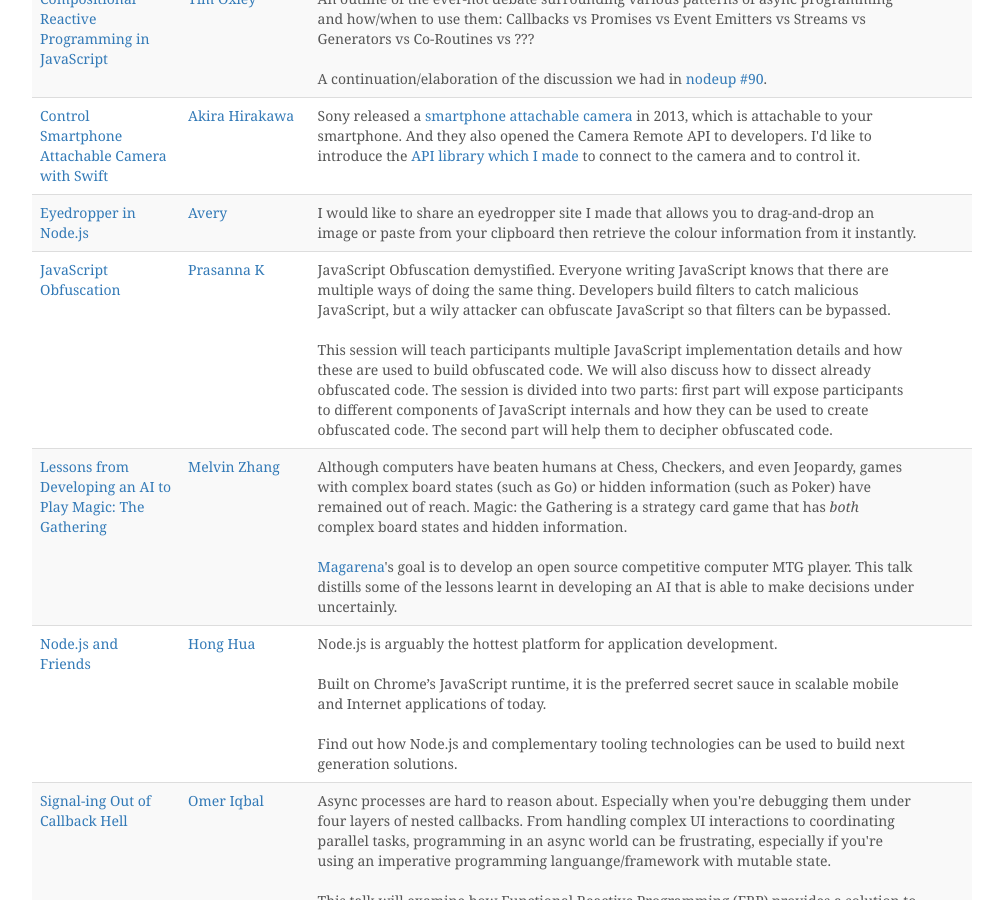
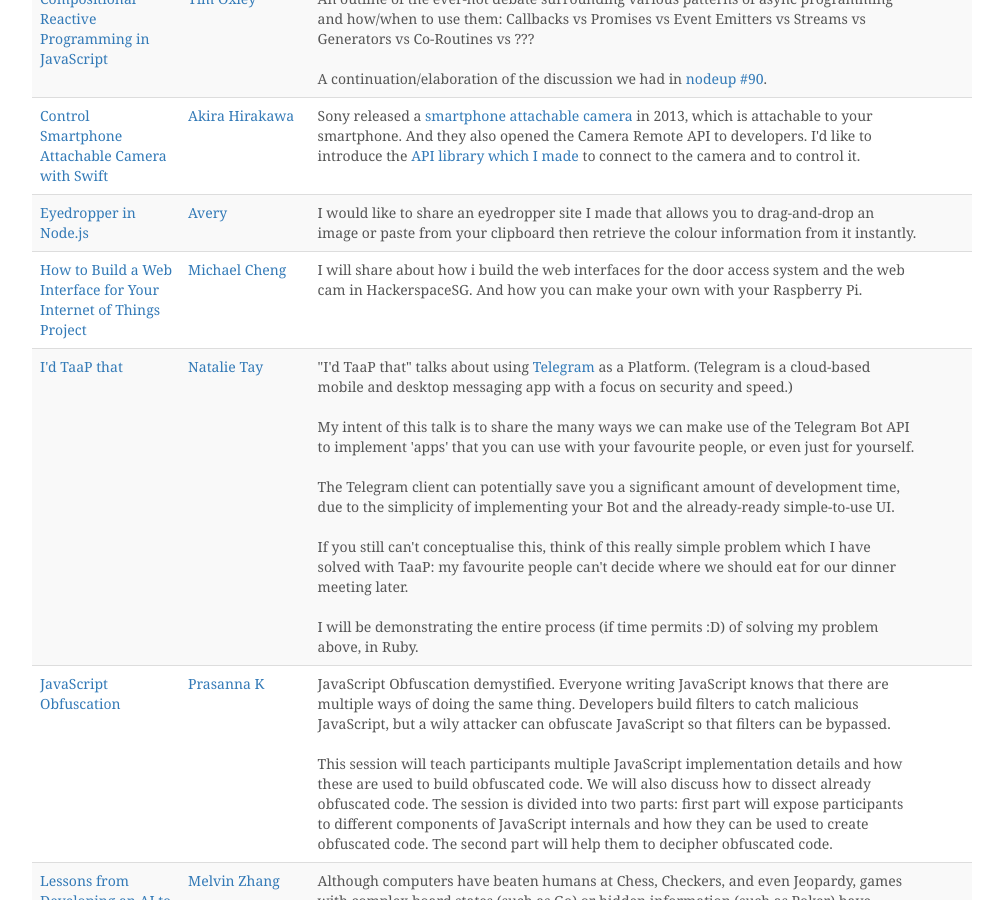
Before and after one commit to geekcampsg/website-2016, a Jekyll site: the page built from talks.html, in a window 1280 px wide and 900 px high, scrolled down 671 px. Shown: the whole window, without its empty margins (138-1141 px from the left). Built offline with Jekyll 4.4.1, drawn with Linux system fonts in a browser that asks for light colours; nearby versions of some CDN libraries; comment, search, counter and statistics services are not loaded.

Commit message:
Add Michael & Natalie's talks.

```diff
--- a/_data/talks.yml
+++ b/_data/talks.yml
@@ -206,3 +206,41 @@
       an open source competitive computer MTG player. This talk distills some
       of the lessons learnt in developing an AI that is able to make decisions
       under uncertainly.
+
+- slug: how-to-build-web-interface-for-iot
+  speaker:
+    name: Michael Cheng
+    link: https://github.com/miccheng
+  talk:
+    title: 'How to Build a Web Interface for Your Internet of Things Project'
+    description: >
+      I will share about how i build the web interfaces for the door access
+      system and the web cam in HackerspaceSG. And how you can make your own
+      with your Raspberry Pi.
+
+- slug: id-taap-that
+  speaker:
+    name: Natalie Tay
+    link: ''
+  talk:
+    title: "I'd TaaP that"
+    description: >
+      "I'd TaaP that" talks about using
+      <a href="https://telegram.org">Telegram</a> as a Platform. (Telegram is a
+      cloud-based mobile and desktop messaging app with a focus on security and
+      speed.)
+      <br><br>
+      My intent of this talk is to share the many ways we can make use of the
+      Telegram Bot API to implement 'apps' that you can use with your favourite
+      people, or even just for yourself.
+      <br><br>
+      The Telegram client can potentially save you a significant amount of
+      development time, due to the simplicity of implementing your Bot and the
+      already-ready simple-to-use UI.
+      <br><br>
+      If you still can't conceptualise this, think of this really simple problem
+      which I have solved with TaaP: my favourite people can't decide where we
+      should eat for our dinner meeting later.
+      <br><br>
+      I will be demonstrating the entire process (if time permits :D) of solving
+      my problem above, in Ruby.
```
